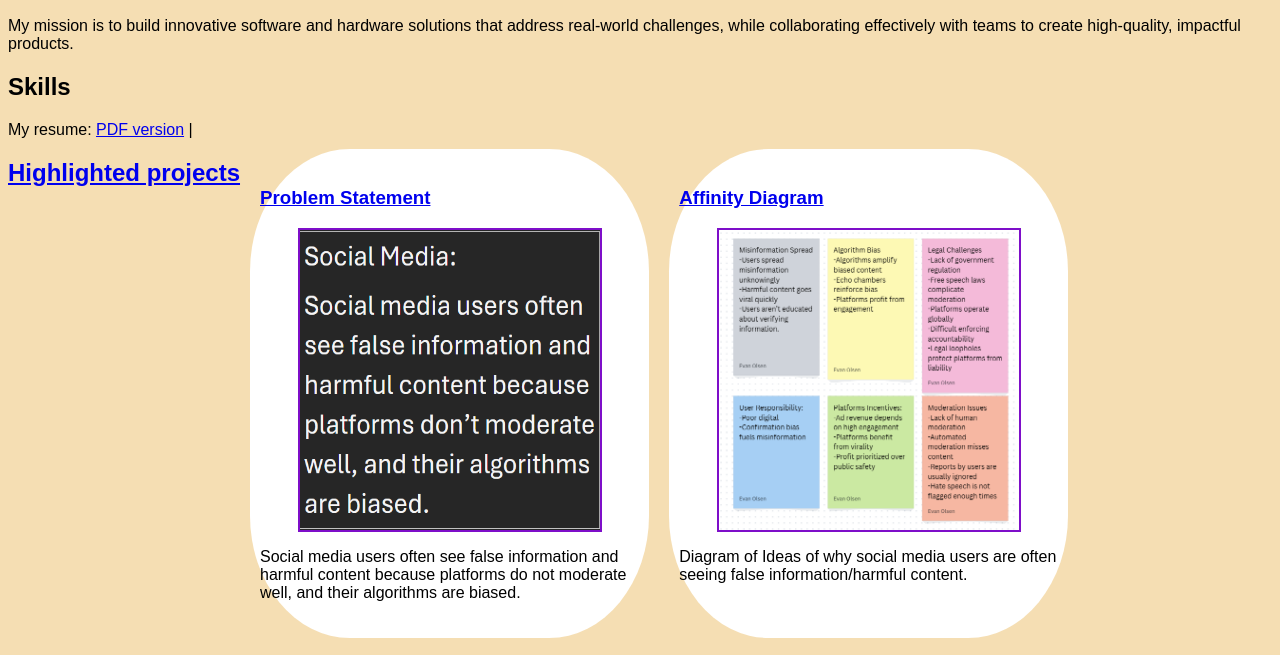
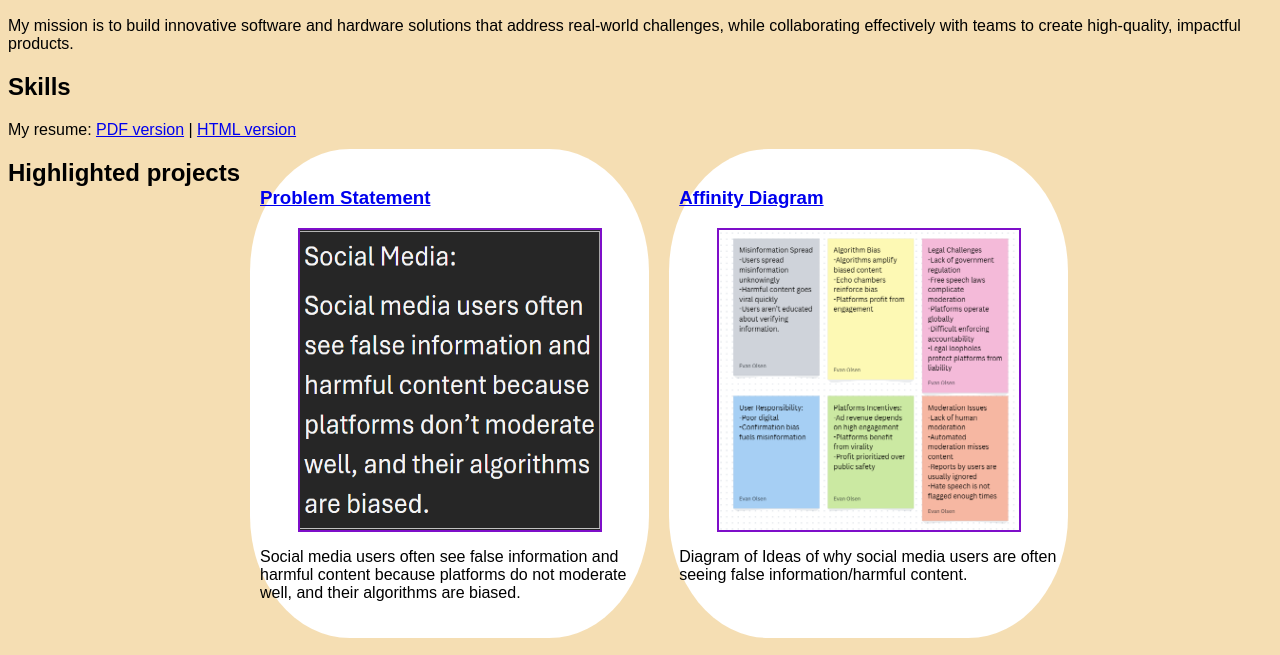
Before and after one commit to CSE-evanolsen/CSE-evanolsen.github.io, a plain HTML site: page index.html in a window 1280 px wide. Shown: the part 111-766 px from the top of the page. Drawn offline with Linux system fonts and the light colour scheme.

Commit message:
messed up change the res

```diff
--- a/index.html
+++ b/index.html
@@ -15,7 +15,7 @@
         <div class="skills">
             <h2>Skills</h2>
             <span>
-                My resume: <a href="files/Evan Olsen1.pdf">PDF version</a> | <a href="res"HTML version</a>
+                My resume: <a href="files/Evan Olsen1.pdf">PDF version</a> | <a href="res">HTML version</a>
             </span>
         </div>
         <div class="projects">
```
